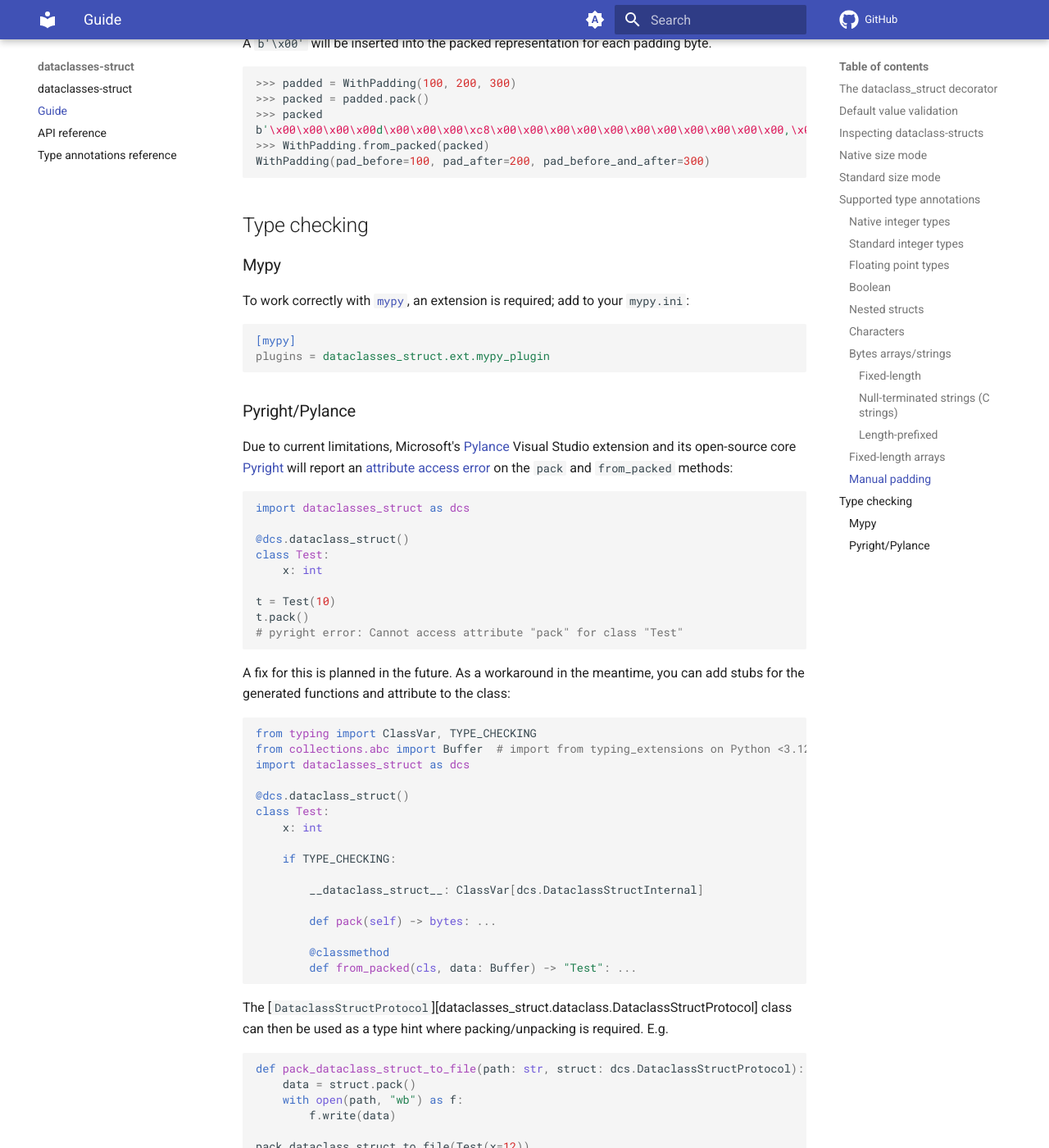
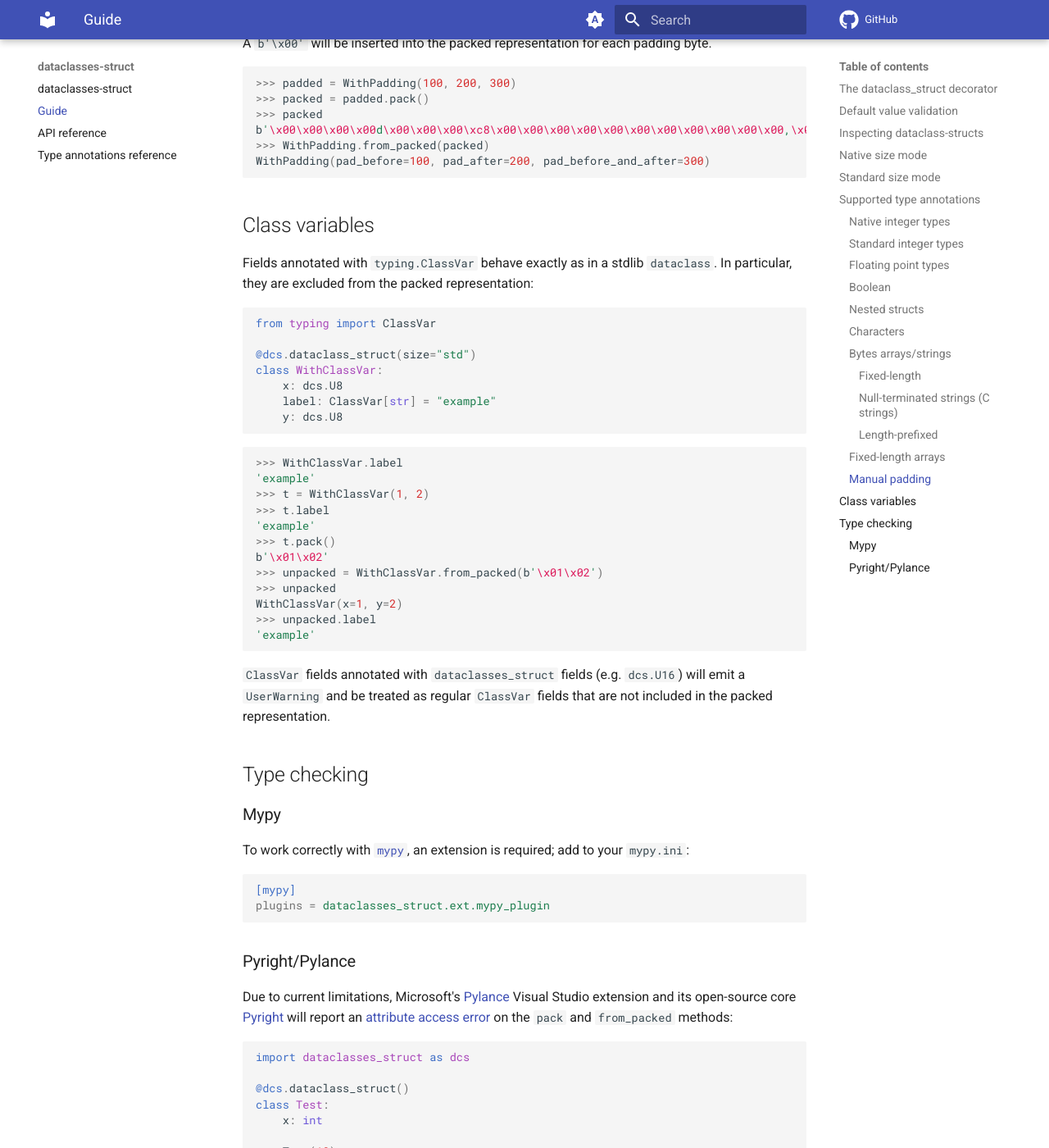
Before and after one commit to harrymander/dataclasses-struct, an MkDocs documentation site: the page built from docs/guide.md, in a window 1280 px wide and 1400 px high, scrolled down 9849 px. Shown: the whole window at 82% size. Built offline with MkDocs 1.6.1 and Material for MkDocs 9.7.7, drawn with Linux system fonts in a browser that asks for light colours; comment, search, counter and statistics services are not loaded.

Commit message:
docs: document ClassVar behaviour

````diff
--- a/docs/guide.md
+++ b/docs/guide.md
@@ -502,6 +502,40 @@ b'\x00\x00\x00\x00d\x00\x00\x00\xc8\x00\x00\x00\x00\x00\x00\x00\x00\x00\x00\x00,
 WithPadding(pad_before=100, pad_after=200, pad_before_and_after=300)
 ```
 
+## Class variables
+
+Fields annotated with `typing.ClassVar` behave exactly as in a stdlib
+`dataclass`. In particular, they are excluded from the packed representation:
+
+```python
+from typing import ClassVar
+
+@dcs.dataclass_struct(size="std")
+class WithClassVar:
+    x: dcs.U8
+    label: ClassVar[str] = "example"
+    y: dcs.U8
+```
+
+```python
+>>> WithClassVar.label
+'example'
+>>> t = WithClassVar(1, 2)
+>>> t.label
+'example'
+>>> t.pack()
+b'\x01\x02'
+>>> unpacked = WithClassVar.from_packed(b'\x01\x02')
+>>> unpacked
+WithClassVar(x=1, y=2)
+>>> unpacked.label
+'example'
+```
+
+`ClassVar` fields annotated with `dataclasses_struct` fields (e.g. `dcs.U16`)
+will emit a `UserWarning` and be treated as regular `ClassVar` fields that are
+not included in the packed representation.
+
 ## Type checking
 
 ### Mypy
````
